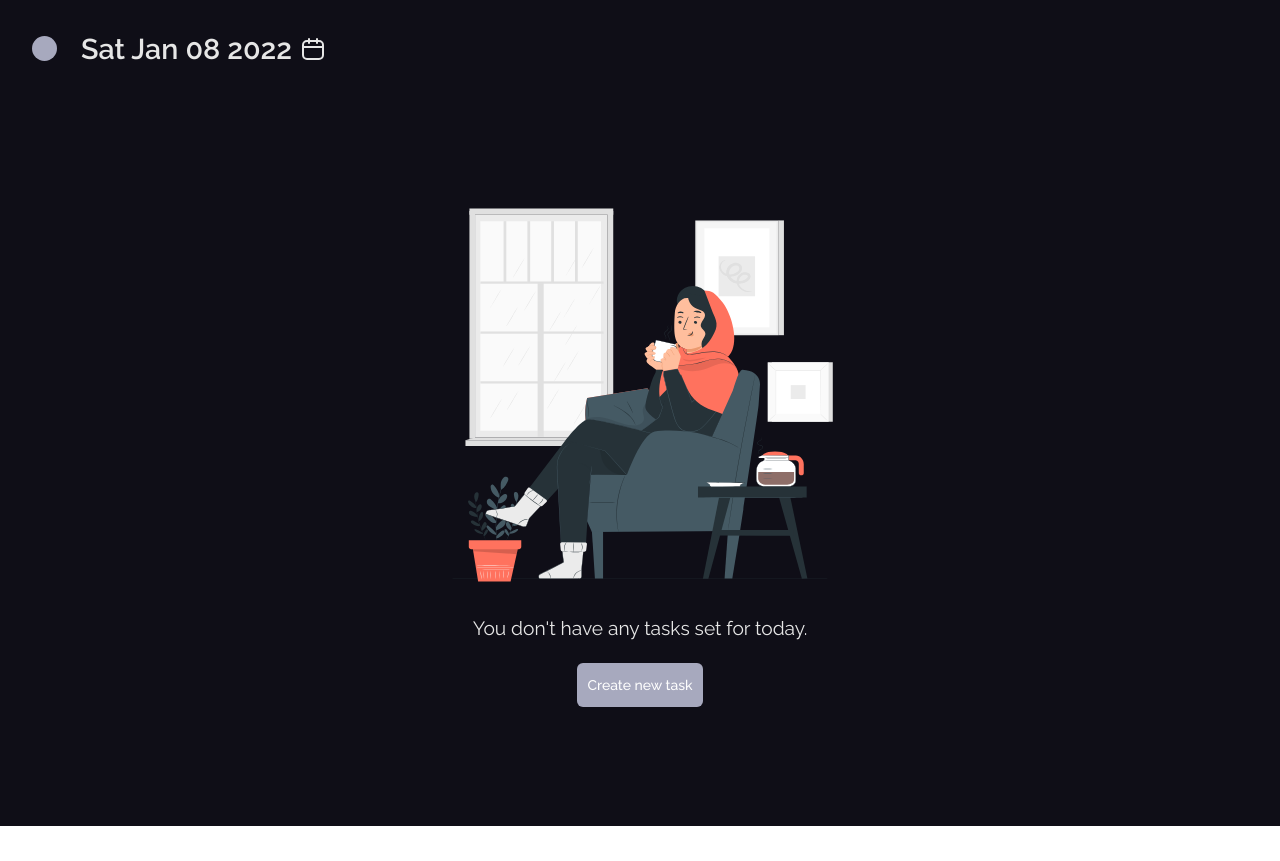
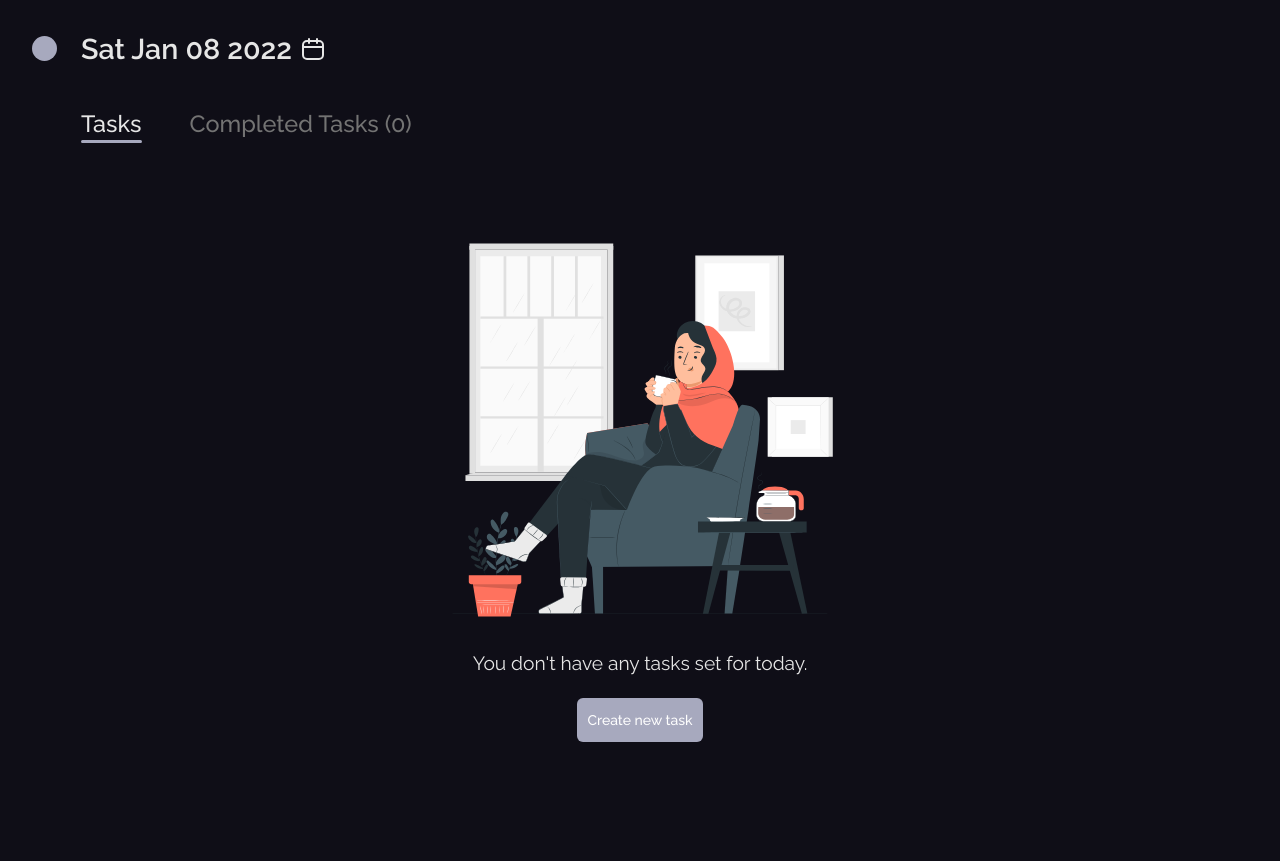
Before and after one commit to Adekxnle/checked, a React (Create React App) app: page / in a window 1280 px wide. Before the commit the page ends 826 px from the top, so only its background shows below. Built offline with nearby package versions, Linux system fonts and the light colour scheme.

Commit message:
added subtle animation to navigation

```diff
--- a/package.json
+++ b/package.json
@@ -6,7 +6,6 @@
     "@testing-library/jest-dom": "^5.14.1",
     "@testing-library/react": "^12.1.2",
     "@testing-library/user-event": "^13.5.0",
-    "framer-motion": "^6.3.10",
     "react": "^17.0.2",
     "react-dom": "^17.0.2",
     "react-router-dom": "^5.3.0",
--- a/src/components/Header/index.js
+++ b/src/components/Header/index.js
@@ -58,12 +58,12 @@ function Header() {
               </svg>
             </div>
             <div className='links-container'>
-              {/* <ul>
+              <ul>
                 <li>
                   <Link className='tabs' to='/' tabIndex='1'>
                     <div className='tab'>
                       <h2> Tasks </h2>
-                      {location.pathname === '/' ? <div className='active slide-in' /> : ''}
+                      {location.pathname === '/' ? <div className='active' /> : ''}
                     </div>
                   </Link>
                 </li>
@@ -72,13 +72,7 @@ function Header() {
                     <Link className='tabs' to='/completed-tasks' tabIndex='2'>
                       <div className='tab'>
                         <h2>Completed Tasks ({completedTasks.length})</h2>
-                        <div
-                          className={`${
-                            location.pathname === '/completed-tasks'
-                              ? 'active slide-in'
-                              : 'un-active slide-out'
-                          }`}
-                        />
+                        {location.pathname === '/completed-tasks' ? <div className='active' /> : ''}
                       </div>
                     </Link>
                   ) : (
@@ -87,7 +81,7 @@ function Header() {
                     </div>
                   )}
                 </li>
-              </ul> */}
+              </ul>
             </div>
           </div>
         </div>
--- a/src/components/Header/style.css
+++ b/src/components/Header/style.css
@@ -59,6 +59,7 @@
 
 .tab {
   display: block;
+  overflow: hidden;
 }
 
 li .tab h2 {
@@ -92,6 +93,17 @@ li a.tabs:focus-visible {
   height: 0.16em;
   background-color: var(--primary);
   border-radius: 4px;
+  transition: transform;
+  animation: pop-in 0.16s ease-in-out;
+}
+
+@keyframes pop-in {
+  from {
+    transform: scale(0.83);
+  }
+  to {
+    transform: scale(1);
+  }
 }
 
 /*--media queries--*/
```
